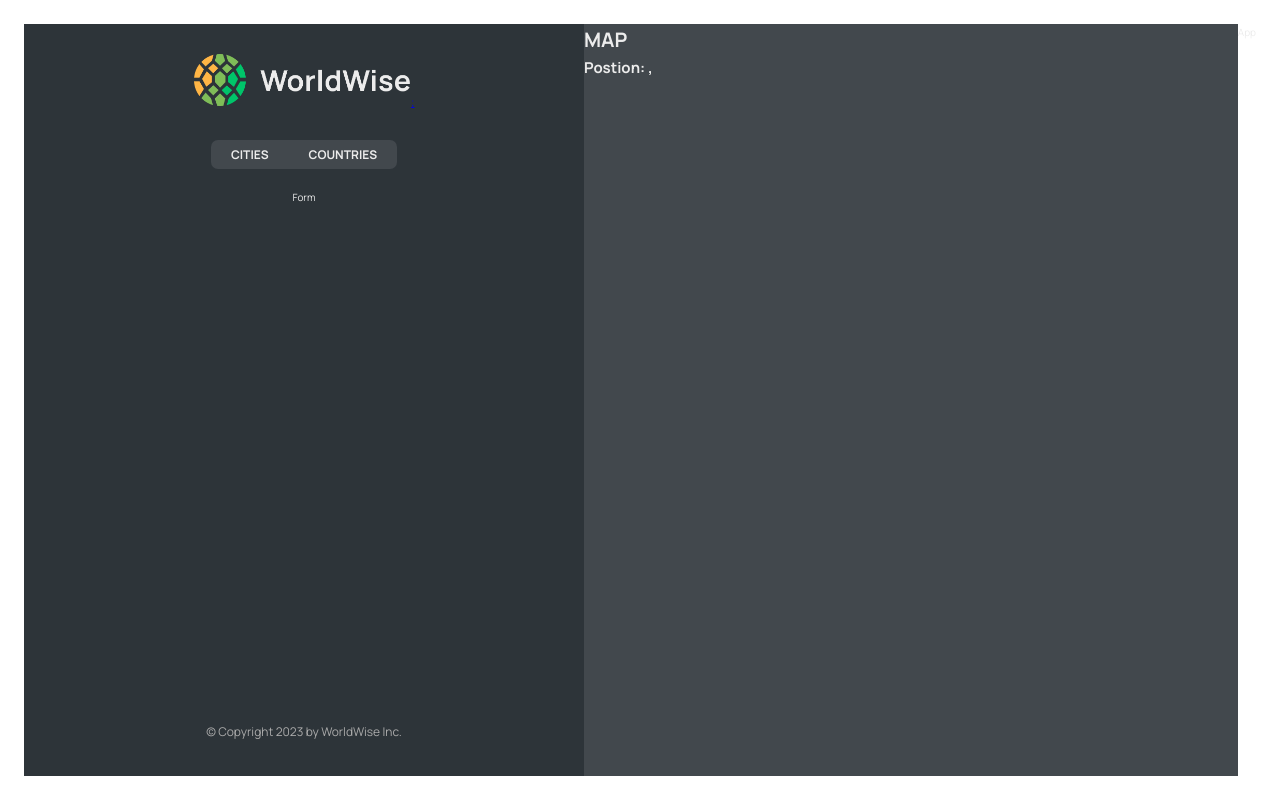
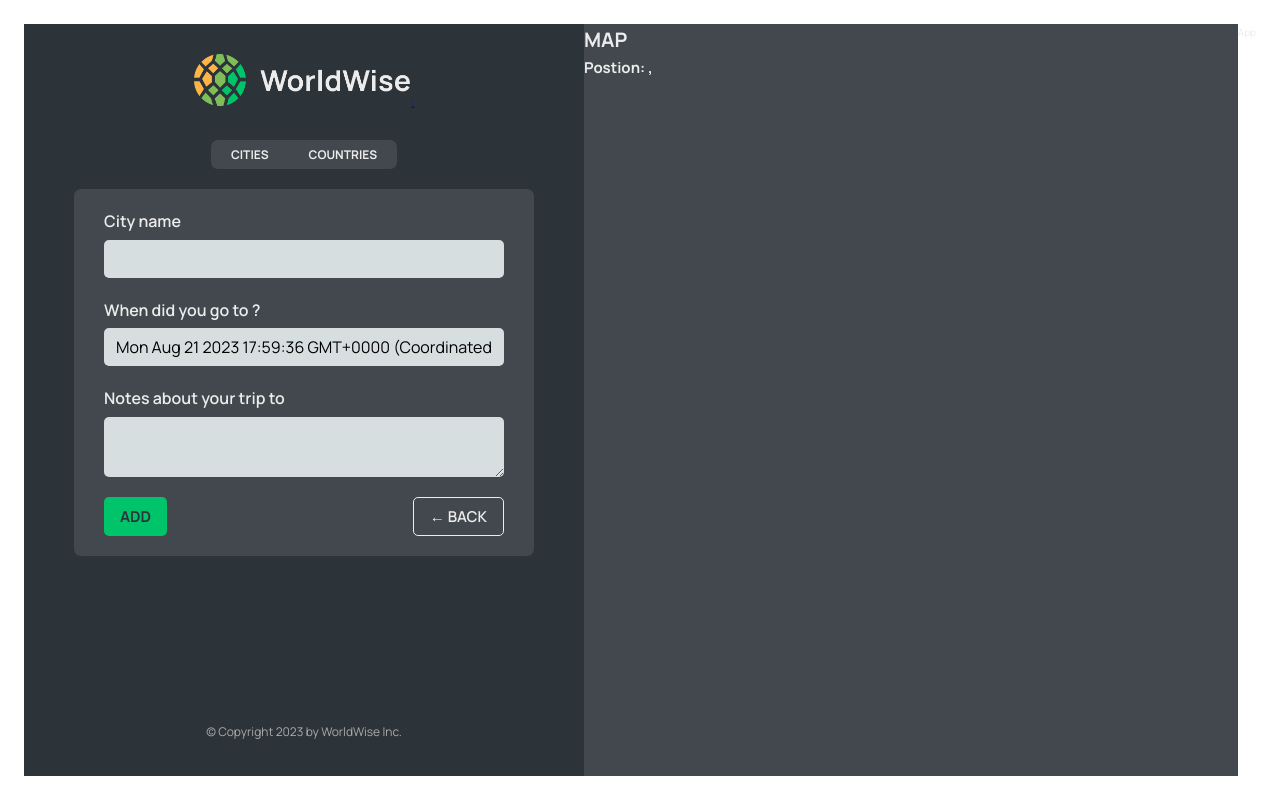
Before and after one commit to IbadRehman360/WiseWorldGuides, a React (Vite) app: page /app/form in a window 1280 px wide. Built offline with nearby package versions, Linux system fonts and the light colour scheme; data requests are answered from the project's data file.

Commit message:
Made Few Changes!

```diff
--- a/src/App.jsx
+++ b/src/App.jsx
@@ -1,4 +1,4 @@
-import { BrowserRouter, Routes, Route } from "react-router-dom";
+import { BrowserRouter, Routes, Route, Navigate } from "react-router-dom";
 import AppLayout from "./pages/AppLayout";
 import Homepage from "./pages/Homepage";
 import Login from "./pages/Login";
@@ -9,7 +9,7 @@
 import { useEffect, useState } from "react";
 import CountryList from "./components/CountryList";
 import City from "./components/City";
-
+import Form from "./components/Form.jsx";
 const BaseURL = "http://localhost:8000/";
 
 function App() {
@@ -36,11 +36,13 @@
     <div>
       <BrowserRouter>
         <Routes>
+          <Route path="/" element={<Homepage />} />
+          <Route path="login" element={<Login />} />
+          <Route path="pricing" element={<Pricing />} />
+          <Route path="product" element={<Product />} />
+          <Route path="*" element={<PageNotFound />} />
           <Route path="/app" element={<AppLayout />}>
-            <Route
-              index
-              element={<CityList cities={cities} isLoading={isLoading} />}
-            />
+            <Route index element={<Navigate replace to="cities" />} />
             <Route
               path="cities"
               element={<CityList cities={cities} isLoading={isLoading} />}
@@ -55,13 +57,8 @@
               path="countries"
               element={<CountryList cities={cities} isLoading={isLoading} />}
             />
-            <Route path="form" element={<p>Form</p>} />
+            <Route path="form" element={<Form />} />
           </Route>
-          <Route path="/" element={<Homepage />} />
-          <Route path="login" element={<Login />} />
-          <Route path="pricing" element={<Pricing />} />
-          <Route path="product" element={<Product />} />
-          <Route path="*" element={<PageNotFound />} />
         </Routes>
       </BrowserRouter>
     </div>
--- /dev/null
+++ b/src/components/Button.jsx
@@ -0,0 +1,9 @@
+import styles from "./Button.module.css";
+function Button({ type, onClick, children }) {
+  return (
+    <button className={`${styles.btn} ${styles[type]}`} onClick={onClick}>
+      {children}
+    </button>
+  );
+}
+export default Button;
--- a/src/components/CountryList.jsx
+++ b/src/components/CountryList.jsx
@@ -21,7 +21,7 @@
   return (
     <ul className={styles.countryList}>
       {countries.map((city) => (
-        <CountryItem country={city} />
+        <CountryItem country={city} id={city.id} />
       ))}
     </ul>
   );
--- a/src/components/Form.jsx
+++ b/src/components/Form.jsx
@@ -3,7 +3,8 @@
 import { useState } from "react";
 
 import styles from "./Form.module.css";
-
+import { useNavigate } from "react-router-dom";
+import Button from "./Button";
 export function convertToEmoji(countryCode) {
   const codePoints = countryCode
     .toUpperCase()
@@ -13,6 +14,8 @@
 }
 
 function Form() {
+  const navigate = useNavigate();
+
   const [cityName, setCityName] = useState("");
   const [country, setCountry] = useState("");
   const [date, setDate] = useState(new Date());
@@ -49,8 +52,16 @@
       </div>
 
       <div className={styles.buttons}>
-        <button>Add</button>
-        <button>&larr; Back</button>
+        <Button type="primary">Add</Button>
+        <Button
+          type="back"
+          onClick={(e) => {
+            e.preventDefault();
+            navigate(-1);
+          }}
+        >
+          &larr; Back
+        </Button>
       </div>
     </form>
   );
--- a/src/components/Map.jsx
+++ b/src/components/Map.jsx
@@ -1,12 +1,13 @@
-import { useSearchParams } from "react-router-dom";
+import { useNavigate, useSearchParams } from "react-router-dom";
 import styles from "./Map.module.css";
 
 function Map() {
+  const navigate = useNavigate();
   const [searchParams, setSearchParams] = useSearchParams();
   const lat = searchParams.get("lat");
   const lng = searchParams.get("lng");
   return (
-    <div className={styles.mapContainer}>
+    <div onClick={() => navigate("form")} className={styles.mapContainer}>
       <h1>MAP </h1>
       <h2>
         Postion: {lat},{lng}{" "}
```
